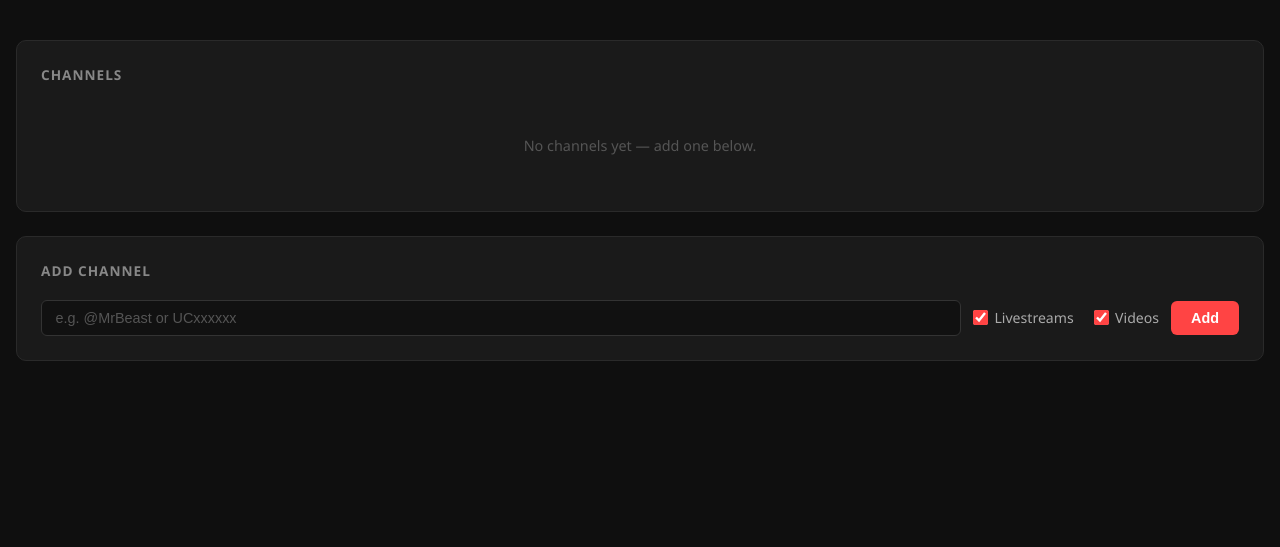
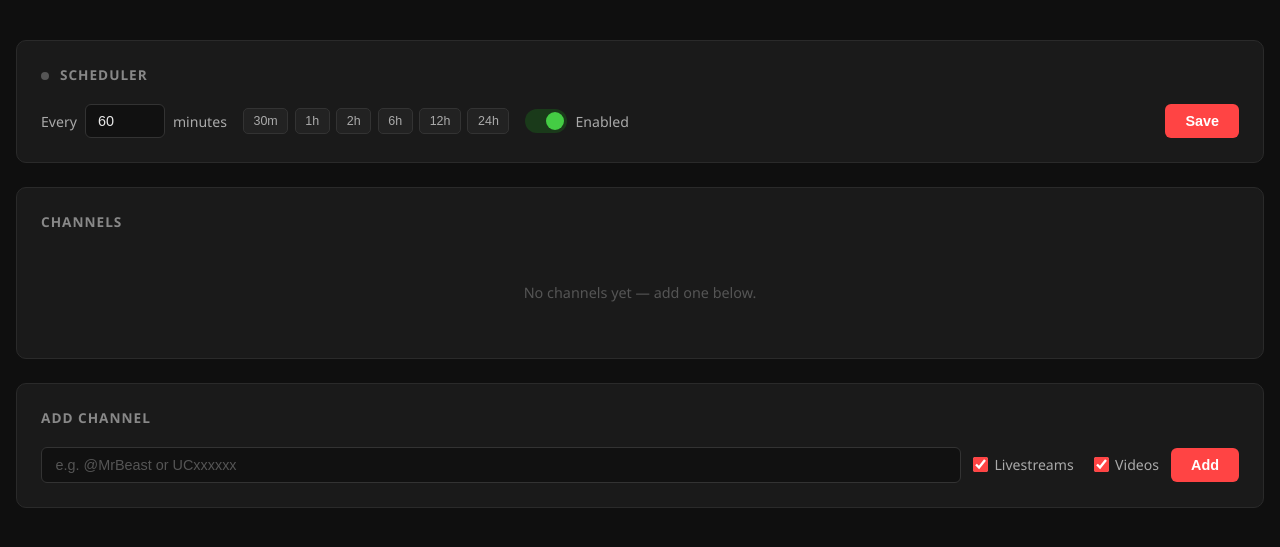
Before and after one commit to iliasch-dev/tuberipper, a Flask app: page / in a window 1280 px wide. Shown: the part 67-614 px from the top of the page. Run offline with Flask 3, Linux system fonts and the light colour scheme; data that the repository does not hold is empty; some libraries are stand-ins or nearby versions.

Commit message:
add APScheduler-based scrape scheduler configurable via web UI - Scraper now runs as a long-running process using APScheduler - Interval and enabled flag stored in new `schedule` DB table - Schedule changes via webapp take effect after current run, no restart needed - webapp: new /schedule/update route and scheduler card with presets - README updated to reflect scheduler-based workflow

```diff
--- a/docker-compose.yml
+++ b/docker-compose.yml
@@ -4,7 +4,7 @@ services:
     environment:
       POSTGRES_DB: tuberip
       POSTGRES_USER: postgres
-      POSTGRES_PASSWORD: changeme
+      POSTGRES_PASSWORD: greatcornholio
     volumes:
       - pgdata:/var/lib/postgresql/data
     healthcheck:
@@ -24,7 +24,7 @@ services:
     environment:
       DB_NAME: tuberip
       DB_USER: postgres
-      DB_PASS: changeme
+      DB_PASS: greatcornholio
       DB_HOST: db
     restart: unless-stopped
 
--- a/requirements.txt
+++ b/requirements.txt
@@ -6,3 +6,4 @@ psycopg2-binary
 yt-dlp
 ffmpeg
 eyed3
+apscheduler
--- a/webapp/app.py
+++ b/webapp/app.py
@@ -16,7 +16,7 @@ def get_db():
     )
 
 
-def ensure_table():
+def ensure_tables():
     conn = get_db()
     cur = conn.cursor()
     cur.execute("""
@@ -26,6 +26,17 @@ def ensure_table():
             scrap_streams BOOLEAN NOT NULL DEFAULT FALSE,
             scrap_videos BOOLEAN NOT NULL DEFAULT FALSE
         )
+    """)
+    cur.execute("""
+        CREATE TABLE IF NOT EXISTS schedule (
+            id INTEGER PRIMARY KEY DEFAULT 1,
+            interval_minutes INTEGER NOT NULL DEFAULT 60,
+            enabled BOOLEAN NOT NULL DEFAULT TRUE
+        )
+    """)
+    cur.execute("""
+        INSERT INTO schedule (id, interval_minutes, enabled) VALUES (1, 60, TRUE)
+        ON CONFLICT (id) DO NOTHING
     """)
     conn.commit()
     cur.close()
@@ -38,9 +49,11 @@ def index():
     cur = conn.cursor()
     cur.execute("SELECT id, channel, scrap_streams, scrap_videos FROM channels ORDER BY id")
     channels = cur.fetchall()
+    cur.execute("SELECT interval_minutes, enabled FROM schedule WHERE id = 1")
+    schedule = cur.fetchone()
     cur.close()
     conn.close()
-    return render_template('index.html', channels=channels)
+    return render_template('index.html', channels=channels, schedule=schedule)
 
 
 @app.route('/add', methods=['POST'])
@@ -90,6 +103,28 @@ def delete_channel(channel_id):
     return redirect(url_for('index'))
 
 
+@app.route('/schedule/update', methods=['POST'])
+def update_schedule():
+    try:
+        interval_minutes = int(request.form.get('interval_minutes', 60))
+        if interval_minutes < 1:
+            raise ValueError
+    except ValueError:
+        flash('Interval must be a positive number.', 'error')
+        return redirect(url_for('index'))
+    enabled = 'enabled' in request.form
+    conn = get_db()
+    cur = conn.cursor()
+    cur.execute("""
+        INSERT INTO schedule (id, interval_minutes, enabled) VALUES (1, %s, %s)
+        ON CONFLICT (id) DO UPDATE SET interval_minutes = EXCLUDED.interval_minutes, enabled = EXCLUDED.enabled
+    """, (interval_minutes, enabled))
+    conn.commit()
+    cur.close()
+    conn.close()
+    return redirect(url_for('index'))
+
+
 if __name__ == '__main__':
-    ensure_table()
+    ensure_tables()
     app.run(host='0.0.0.0', port=5000, debug=False)
--- a/webapp/templates/index.html
+++ b/webapp/templates/index.html
@@ -203,6 +203,82 @@
       font-size: 0.9rem;
       padding: 2rem 0;
     }
+
+    /* Schedule */
+    .schedule-form {
+      display: flex;
+      flex-wrap: wrap;
+      align-items: center;
+      gap: 1rem;
+    }
+
+    .schedule-form .field {
+      display: flex;
+      align-items: center;
+      gap: 0.5rem;
+      font-size: 0.88rem;
+      color: #aaa;
+    }
+
+    .schedule-form input[type="number"] {
+      width: 80px;
+      background: #111;
+      border: 1px solid #333;
+      color: #e8e8e8;
+      padding: 0.5rem 0.75rem;
+      border-radius: 6px;
+      font-size: 0.9rem;
+      outline: none;
+      transition: border-color 0.15s;
+    }
+
+    .schedule-form input[type="number"]:focus { border-color: #ff4444; }
+
+    .presets {
+      display: flex;
+      gap: 0.4rem;
+      flex-wrap: wrap;
+    }
+
+    .preset-btn {
+      background: #222;
+      border: 1px solid #333;
+      color: #aaa;
+      padding: 0.3rem 0.6rem;
+      border-radius: 5px;
+      font-size: 0.78rem;
+      cursor: pointer;
+      transition: background 0.15s, color 0.15s;
+    }
+
+    .preset-btn:hover { background: #2a2a2a; color: #e8e8e8; }
+
+    .btn-save {
+      background: #ff4444;
+      border: none;
+      color: #fff;
+      padding: 0.55rem 1.25rem;
+      border-radius: 6px;
+      font-size: 0.9rem;
+      font-weight: 600;
+      cursor: pointer;
+      transition: background 0.15s;
+      white-space: nowrap;
+      margin-left: auto;
+    }
+
+    .btn-save:hover { background: #e03333; }
+
+    .status-dot {
+      display: inline-block;
+      width: 8px;
+      height: 8px;
+      border-radius: 50%;
+      margin-right: 0.4rem;
+    }
+
+    .status-dot.on  { background: #44cc44; box-shadow: 0 0 6px #44cc44; }
+    .status-dot.off { background: #555; }
   </style>
 </head>
 <body>
@@ -217,6 +293,38 @@
   {% for msg in get_flashed_messages() %}
     <div class="flash">{{ msg }}</div>
   {% endfor %}
+
+  <!-- Schedule -->
+  <div class="card">
+    <h2>
+      <span class="status-dot {{ 'on' if schedule and schedule[1] else 'off' }}"></span>
+      Scheduler
+    </h2>
+    <form class="schedule-form" method="POST" action="/schedule/update">
+      <div class="field">
+        <label for="interval">Every</label>
+        <input type="number" id="interval" name="interval_minutes" min="1"
+               value="{{ schedule[0] if schedule else 60 }}" required>
+        <span>minutes</span>
+      </div>
+      <div class="presets">
+        <button type="button" class="preset-btn" onclick="setInterval(30)">30m</button>
+        <button type="button" class="preset-btn" onclick="setInterval(60)">1h</button>
+        <button type="button" class="preset-btn" onclick="setInterval(120)">2h</button>
+        <button type="button" class="preset-btn" onclick="setInterval(360)">6h</button>
+        <button type="button" class="preset-btn" onclick="setInterval(720)">12h</button>
+        <button type="button" class="preset-btn" onclick="setInterval(1440)">24h</button>
+      </div>
+      <div class="field">
+        <label class="toggle">
+          <input type="checkbox" name="enabled" {% if not schedule or schedule[1] %}checked{% endif %}>
+          <span class="slider"></span>
+        </label>
+        <span>Enabled</span>
+      </div>
+      <button class="btn-save" type="submit">Save</button>
+    </form>
+  </div>
 
   <!-- Channel list -->
   <div class="card">
@@ -298,6 +406,10 @@
   <script>
     // When a toggle changes, mirror its current state into the sibling form's hidden input,
     // then submit that sibling form so both flags are always sent together.
+    function setInterval(mins) {
+      document.getElementById('interval').value = mins;
+    }
+
     function syncAndSubmit(id, changed) {
       if (changed === 'streams') {
         // streams form was changed; before submitting, sync videos hidden field
```
Also changed, not shown: scraper/db_client.py (+40 -0 lines), scraper/main.py (+49 -10 lines), README.md, 1 other file.
